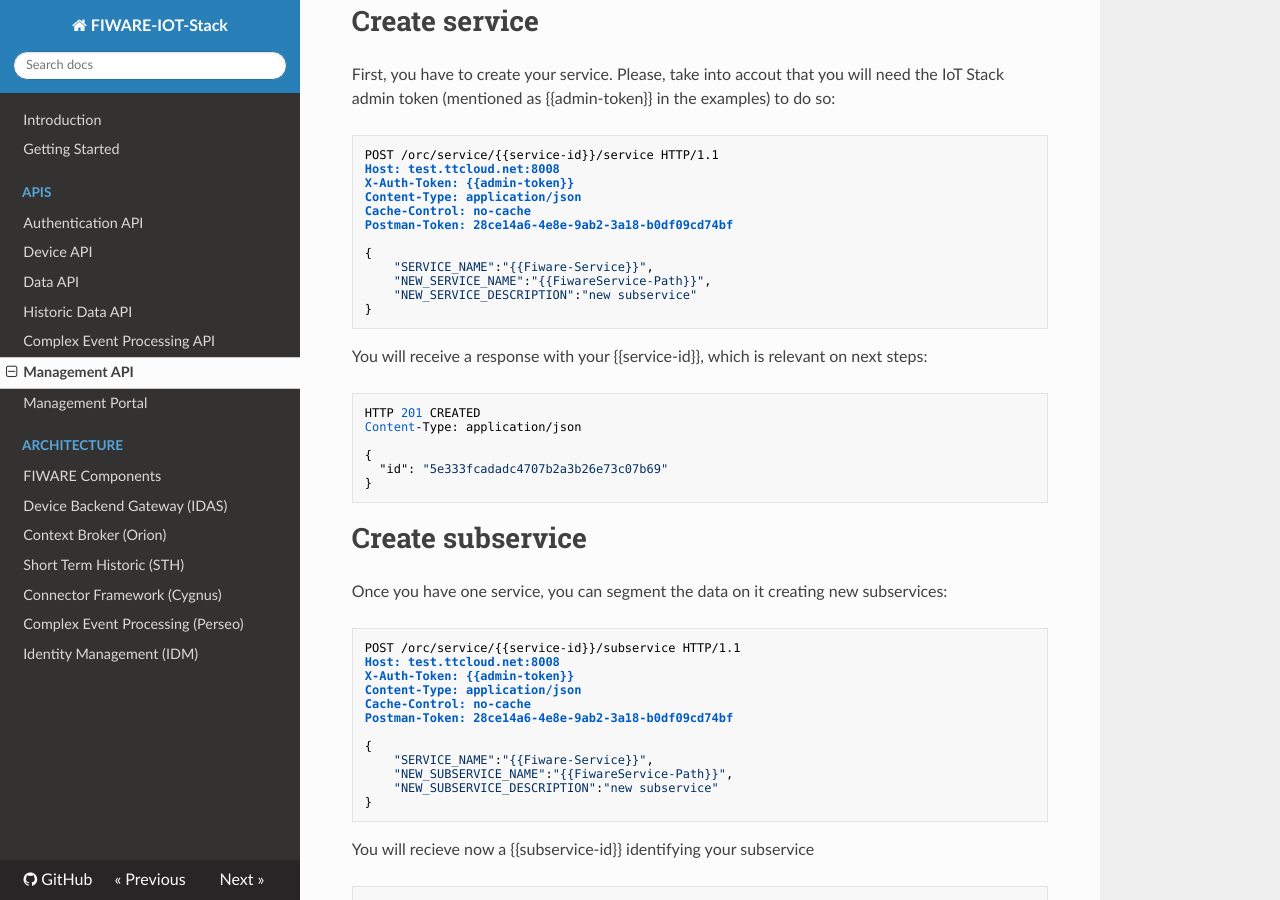
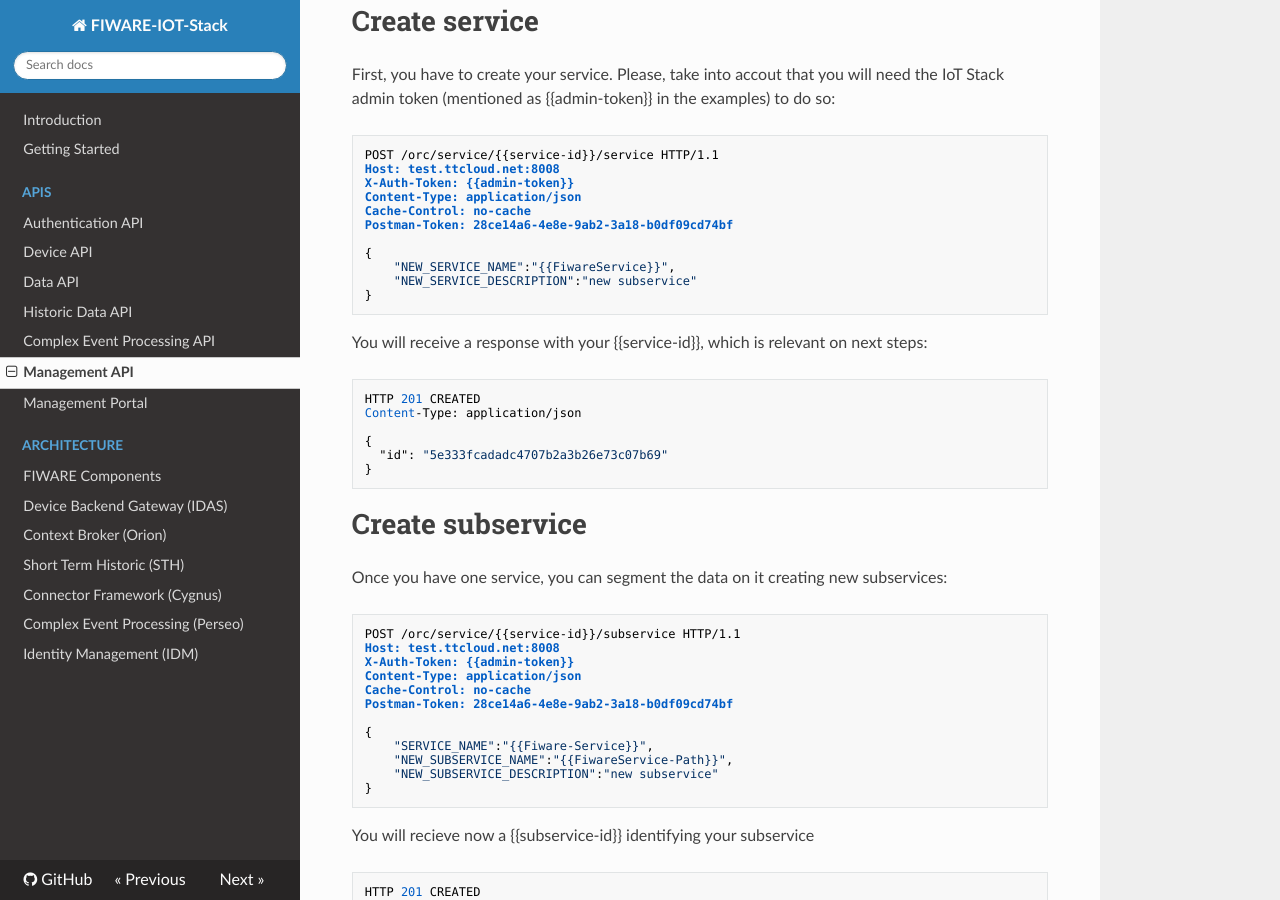
Before and after one commit to telefonicaid/thinking-cities, an MkDocs documentation site: the page built from docs/management_api.md, in a window 1280 px wide and 900 px high, scrolled down 337 px. Built offline with MkDocs 1.6.1, drawn with Linux system fonts in a browser that asks for light colours; nearby versions of some CDN libraries; old or Windows-style settings are respelled for this version of MkDocs.

Commit message:
Update management_api.md

````diff
--- a/docs/management_api.md
+++ b/docs/management_api.md
@@ -19,8 +19,7 @@
 Postman-Token: 28ce14a6-4e8e-9ab2-3a18-b0df09cd74bf
 
 {
-    "SERVICE_NAME":"{{Fiware-Service}}",
-    "NEW_SERVICE_NAME":"{{FiwareService-Path}}",
+    "NEW_SERVICE_NAME":"{{FiwareService}}",
     "NEW_SERVICE_DESCRIPTION":"new subservice"
 }
 ```
````
